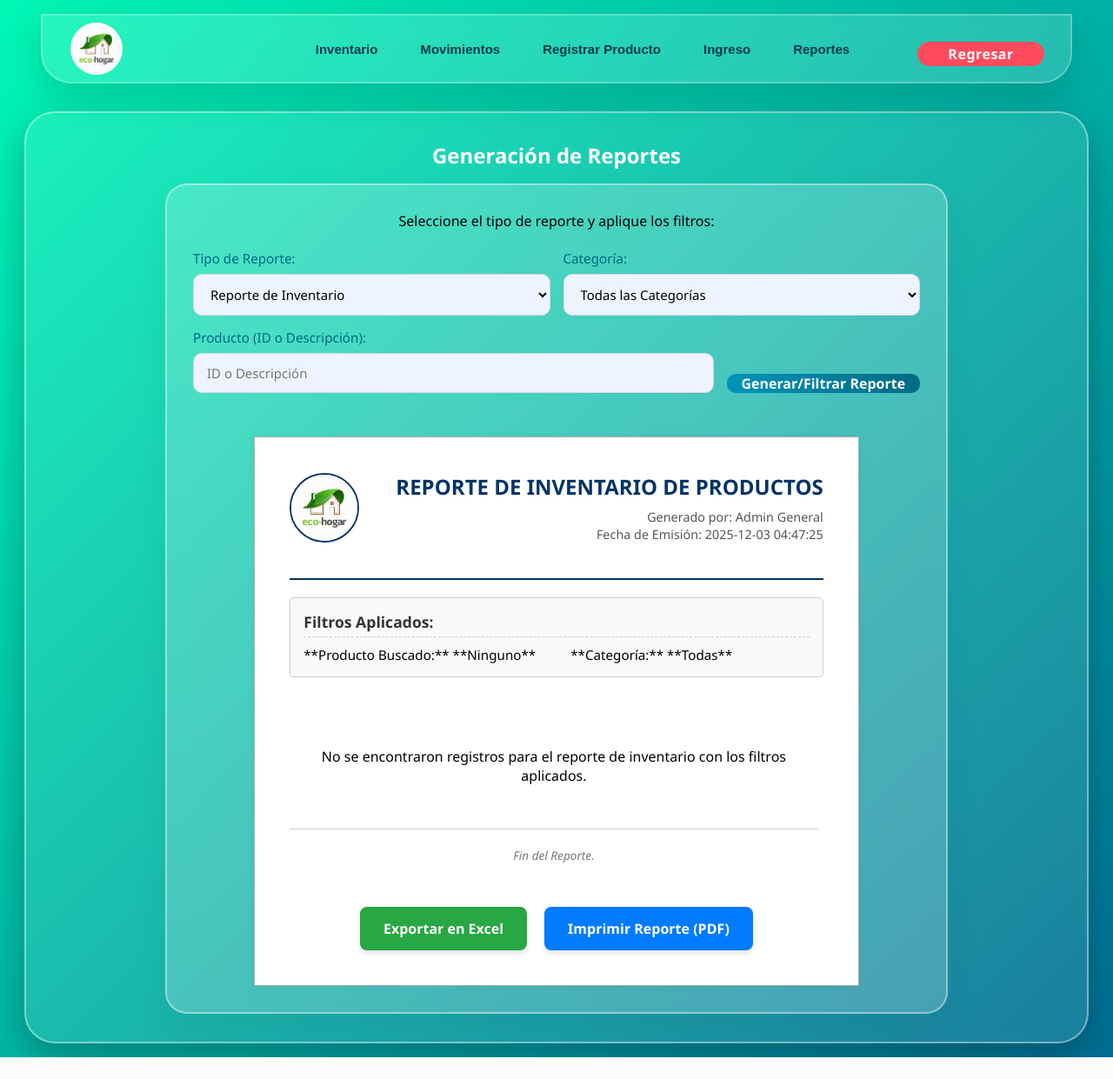
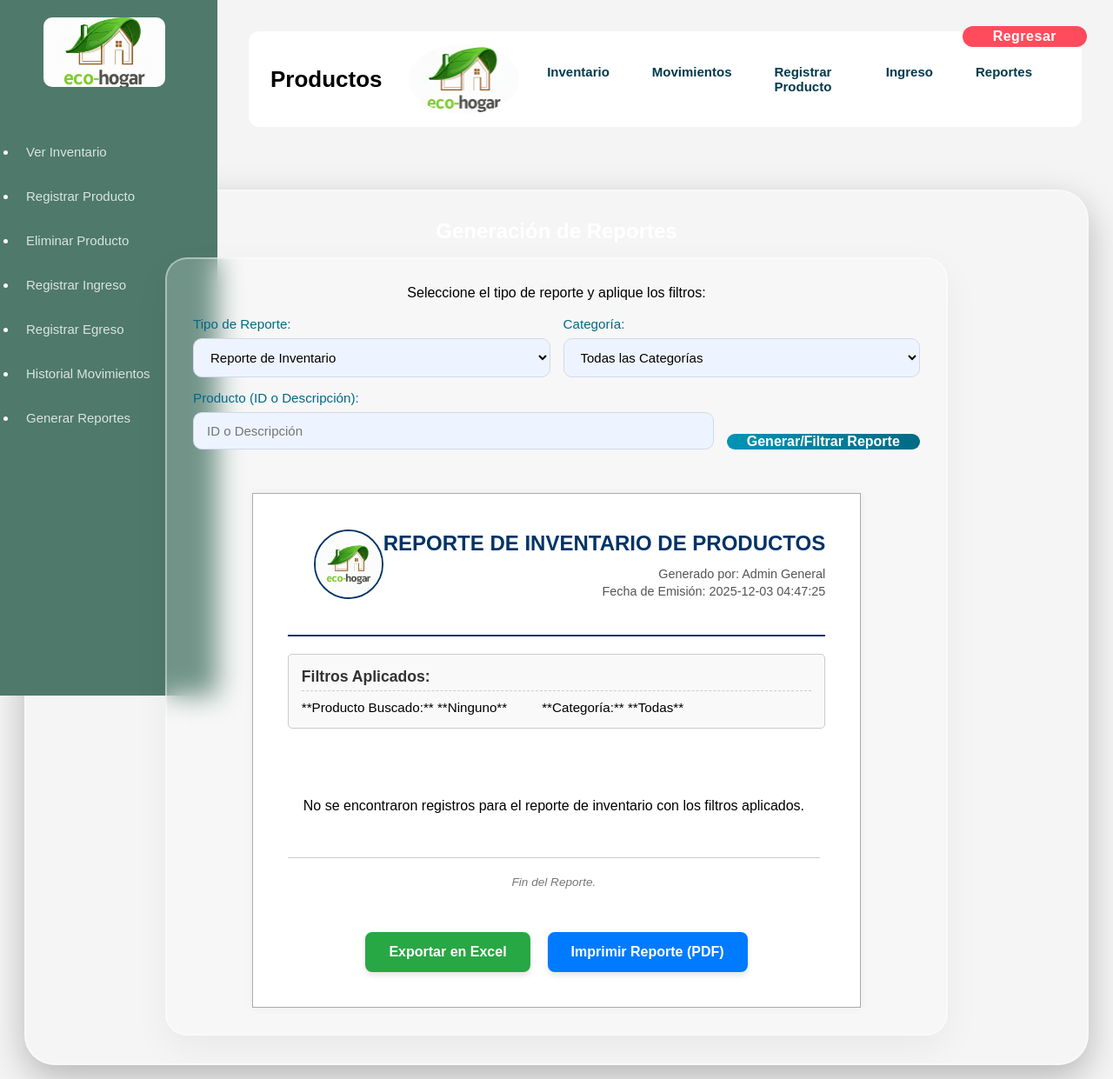
Before and after one commit to jaiderwilches0210-lang/Eco-Hogar, a PHP site: page /generarReporteInventario.php in a window 1280 px wide. Shown: the whole page at 87% size. Before the commit the page ends 1216 px from the top, so only its background shows below. Run offline with PHP 8.4, Linux system fonts and the light colour scheme; data comes from the database, SQL or seed files in the repository; data that the repository does not hold is empty.

Commit message:
Actualización de  estilos

```diff
--- a/css/style-admin.css
+++ b/css/style-admin.css
@@ -2,43 +2,33 @@
     margin: 0;
     padding: 0;
     box-sizing: border-box;
-    font-family: 'Segoe UI', sans-serif;
+    font-family: "Poppins", sans-serif;
 }
 
 body {
-    background: linear-gradient(135deg, #00f8b6 0%, #006e93 100%);
-    min-height: 100vh;
+     background: #F8F6F1;
+    min-height: 70 vh;
     display: flex;
     flex-direction: column;
     align-items: center;
     padding: 1rem;
 }
-
-header {
-    background: rgba(255, 255, 255, 0.15);
-    backdrop-filter: blur(15px);
-    width: 95%;
-    max-width: 2000px;
-    height: 10vh;
+.topbar {
+    background: #F8F6F1;
+    padding: 15px 25px;
+    border-radius: 12px;
     display: flex;
+    justify-content: space-between;
     align-items: center;
-    justify-content: space-between;
-    position: relative;
-    border-radius: 0 0 35px 35px;
-    overflow: hidden;
-    border: 2px solid rgba(255, 255, 255, 0.25);
-    box-shadow: 0 15px 40px rgba(0,0,0,0.15);
-    padding: 0 2rem;
 }
 
-img {
-    height: 60px;
-    width: 60px;
-
-    object-fit: cover;
+.topbar h1 {
+    font-size: 26px;
+    font-weight: 600;
 }
 
-.cerrar-sesion {
+
+.regresarbtn{
     background: #ff4b5c;
     border: none;
     color: white;
@@ -54,19 +44,14 @@
 }
 
 .admin-box {
-    width: 95%;
+    width: 100%;
     max-width: 2000px;
-    min-height: 85vh;
+    min-height: 80vh;
     margin-top: 20px;
-
     /* CAMBIOS CLAVE: Uso de GRID para la estructura */
     display: grid;
     grid-template-columns: auto 250px;
     grid-template-rows: auto 1fr;
-    grid-template-areas:
-        "titulo titulo"
-        "contenido sidebar";
-
     gap: 1rem;
     border-radius: 35px;
     overflow: hidden;
@@ -88,95 +73,11 @@
     font-size: 2em;
     margin: 0;
 }
-/* Sidebar */
-.sidebar {
-    grid-area: sidebar; /* Asignación para Grid */
-    flex: none; /* ELIMINA flex: 0 0 250px; si existe */
-    padding: 20px;
-
-
-    border-radius: 35px 0 0 35px;
-    display: flex;
-    flex-direction: column;
-    justify-content: flex-start;
-    box-sizing: border-box;
-}
-
-
-
-.sidebar ul {
-    list-style: none;
-    padding: 0;
-    margin: 0;
-    height: 100%;
-    position: relative;
-}
-
-.sidebar ul::after {
-    content: '';
-    position: absolute;
-    top: 0;
-    right: 0;
-    height: 100%;
-    width: 2px;
-    background-color: white;
-    z-index: 0;
-}
-
-.sidebar li {
-    margin: 40px 0;
-    /* espacio entre los elementos */
-
-
-
-
-}
-
-.sidebar a {
-    display: block;
-    padding: 8px 15px;
-    text-decoration: none;
-    text-align: center;
-    font-size: 16px;
-    font-weight: 600;
-    width: 100%;
-    color: white;
-
-    border: 2px solid white;
-    border-right: none;
-    border-radius: 20px;
-    border-top-right-radius: 0;
-    border-bottom-right-radius: 0;
-    padding-right: 5px;
-    position: relative;
-    transition: all 0.2s ease;
-    z-index: 1;
-}
-
-.sidebar a::after {
-    content: '';
-    position: absolute;
-    top: -2px;
-    right: 0;
-    width: 2px;
-    height: calc(100% + 4px);
-    background-color: white;
-    z-index: 1;
-}
-
-.sidebar a:hover {
-    background-color: rgba(255, 255, 255, 0.3);
-    color: white;
-}
-
 
 .content-area {
-    grid-area: contenido;
-    display: flex;
-    flex-direction: column;
-    align-items: flex-start;
-    justify-content: flex-start;
-    padding-top: 0;
+    margin-left: 250px; /* Igual al ancho del sidebar */
+    padding: 20px;
+    width: calc(100% - 250px);
 }
 
 .container {
@@ -255,7 +156,7 @@
 .color:hover img {
     transform: scale(1.05);
 }
-
+/* ESTILOS RESPONSIVOS
 @media (max-width: 900px) {
     .admin-box {
         flex-direction: column;
@@ -281,4 +182,4 @@
         height: 300px;
         max-width: 100%;
     }
-}
+}*/
--- a/generarReporteInventario.php
+++ b/generarReporteInventario.php
@@ -17,7 +17,11 @@
 
 </head>
 <body class="<?php echo 'reporte-' . htmlspecialchars($reporte_tipo); ?>">
-     <header class="main-header">
+    <?php include './components/sidebar.php'; ?>
+
+    <main class="content-area">
+     <header class="topbar">
+        <h1>Productos</h1>
         <img src="imagenes/logo.png" alt="Logo de la Aplicación" style="border-radius: 50%;">
 
         <nav class="main-nav-menu">
@@ -32,7 +36,7 @@
             <button type="submit" name="regresarbtn" class="regresarbtn">Regresar</button>
         </form>
     </header>
-
+    </main>
     <div class="admin-box">
         <h2 style="color: white;">Generación de Reportes</h2>
 
--- a/historialMovimientos (1).php
+++ b/historialMovimientos (1).php
@@ -16,6 +16,7 @@
 </head>
 
 <body>
+    <?php include './components/sidebar.php'; ?>
     <header class="main-header">
         <img src="imagenes/logo.png" alt="Logo de la Aplicación" style="border-radius: 50%;">
             <ul class="nav-menu">
```
Also changed, not shown: css/style-ingreso.css (+40 -18 lines), css/style-verInventario.css (+82 -17 lines), generarReportes.php (+7 -81 lines), historialMovimientos.php (+4 -3 lines), registrarEgreso.php (+4 -3 lines), registrarIngreso.php (+6 -10 lines).
